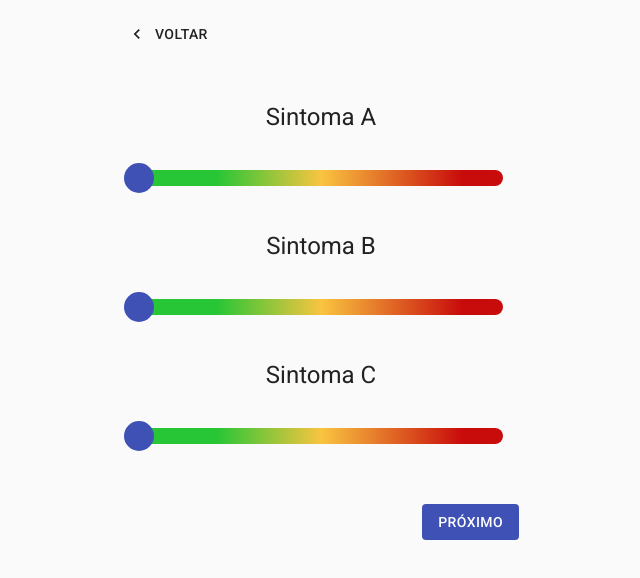
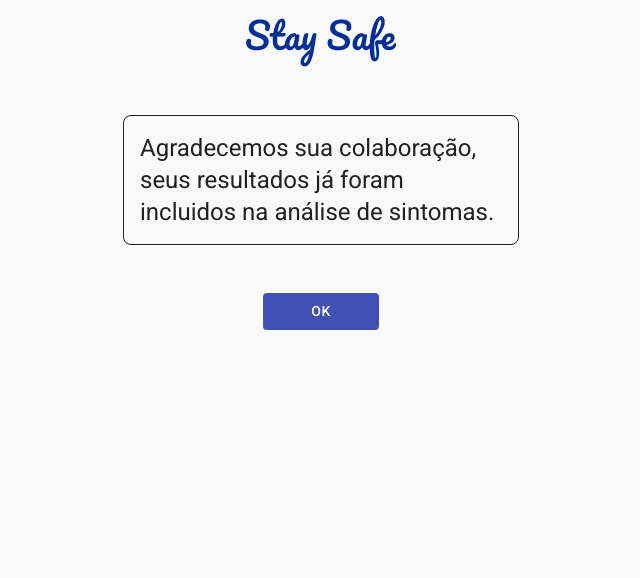
Before and after one commit to felipeozalmeida/stay-safe-webapp, a React (Create React App) app: page / in a window 1280 px wide. Shown: the top 578 px of the page, without its empty margins (319-959 px from the left). Built offline with nearby package versions, Linux system fonts and the light colour scheme.

Commit message:
Finished 10th screen (& added 11th)

```diff
--- a/src/App.jsx
+++ b/src/App.jsx
@@ -11,6 +11,7 @@ import AppScreen7 from './components/AppScreen7';
 import AppScreen8 from './components/AppScreen8';
 import AppScreen9 from './components/AppScreen9';
 import AppScreen10 from './components/AppScreen10';
+import AppScreen11 from './components/AppScreen11';
 
 const App = () => {
 
@@ -23,8 +24,9 @@ const App = () => {
     showAppScreen6: false,
     showAppScreen7: false,
     showAppScreen8: false,
-    showAppScreen9: true,
-    showAppScreen10: false,
+    showAppScreen9: false,
+    showAppScreen10: true,
+    showAppScreen11: false,
   })
 
   const toggleAppScreen = (back, next) => {
@@ -79,7 +81,10 @@ const App = () => {
           />
         }
         {state.showAppScreen10 &&
-          <AppScreen10 />
+          <AppScreen10 onShowAppScreen11={() => toggleAppScreen(10, 11)} />
+        }
+        {state.showAppScreen11 &&
+          <AppScreen11 />
         }
       </Container>
     </>
--- a/src/components/AppScreen10/index.jsx
+++ b/src/components/AppScreen10/index.jsx
@@ -1,9 +1,52 @@
 import React from 'react'
+import { Box, Button, Typography } from '@material-ui/core'
+import { makeStyles } from '@material-ui/core/styles'
+import logo from '../../images/logo.png'
 
-const AppScreen10 = () => {
+const useStyles = makeStyles({
+  root: {
+    paddingLeft: 48,
+    paddingRight: 48
+  }
+})
+
+const AppScreen10 = props => {
+
+  const classes = useStyles()
+
   return (
     <>
-      <h1>AppScreen10</h1>
+      <Box
+        display="flex"
+        alignItems="start"
+        justifyContent="center"
+        mt={2}
+        mb={6}
+      >
+        <img src={logo} alt="Logo do Stay Safe Webapp." />
+      </Box>
+      <Box p={2} border={1} borderRadius={8} mb={6}>
+        <Typography variant="h5" component="p">
+          Agradecemos sua colaboração, seus resultados já foram incluidos na
+          análise de sintomas.
+        </Typography>
+      </Box>
+      <Box
+        display="flex"
+        alignItems="flex-start"
+        justifyContent="center"
+        mb={2}
+      >
+        <Button
+          disableElevation
+          variant="contained"
+          color="primary"
+          classes={classes}
+          onClick={props.onShowAppScreen11}
+        >
+          OK
+        </Button>
+      </Box>
     </>
   )
 }
--- /dev/null
+++ b/src/components/AppScreen11/index.jsx
@@ -0,0 +1,11 @@
+import React from 'react'
+
+const AppScreen11 = () => {
+  return (
+    <>
+      <h1>AppScreen11</h1>
+    </>
+  )
+}
+
+export default AppScreen11
```
